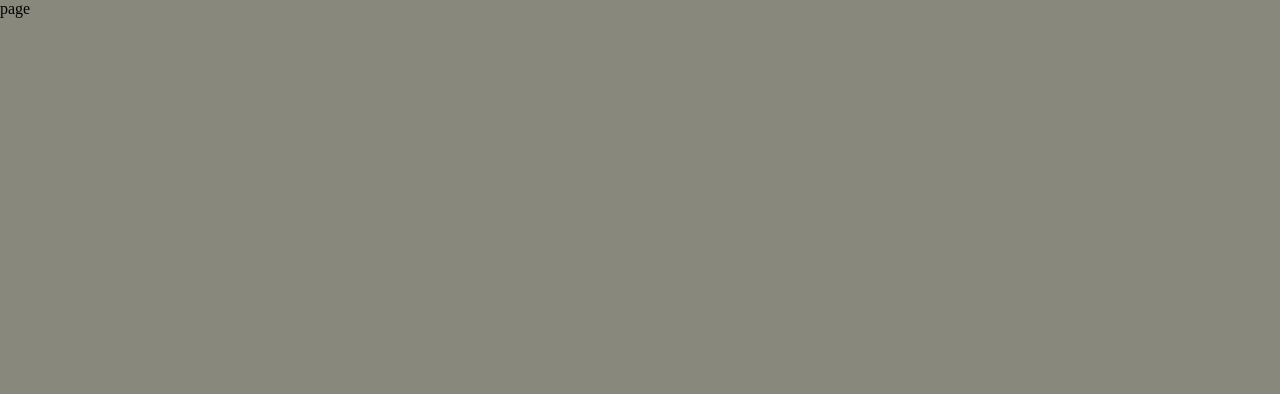
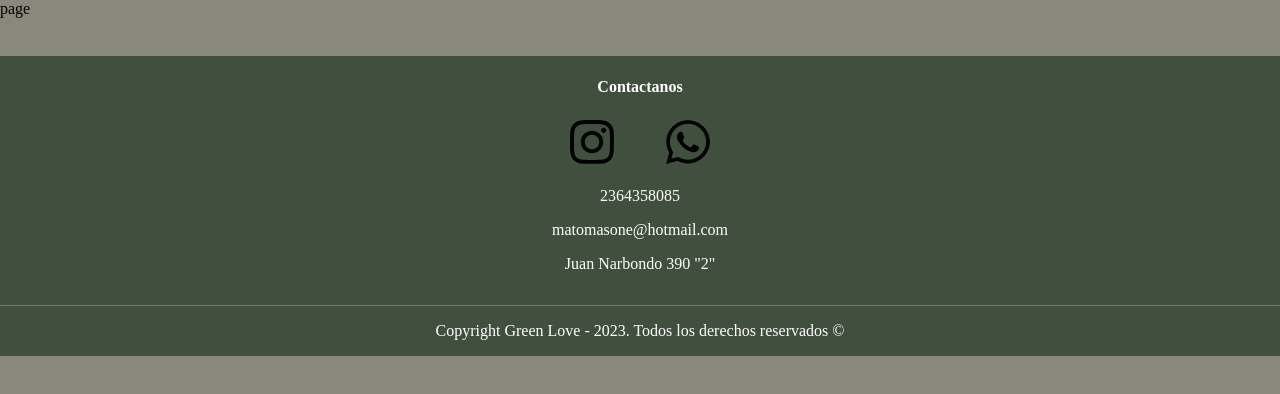
Before and after one commit to Nikias-Tacain/green-love, a Next.js app: page /tienda in a window 1280 px wide. Shown: the top 394 px of the page. Built offline with nearby package versions, Linux system fonts and the light colour scheme.

Commit message:
casi finalizado pantalla principal

```diff
--- /dev/null
+++ b/src/app/components/Footer.jsx
@@ -0,0 +1,29 @@
+import React from 'react'
+import styles from './Footer.module.css'
+import Link from 'next/link'
+import Image from 'next/image'
+export default function Footer() {
+  return (
+    <footer className={styles.footer}>
+        <section className={styles.footerSocialMedias}>
+            <h4>Contactanos</h4>
+            <div>
+                <Link href='https://www.instagram.com/green_love_mat/'>
+                    <Image src='/instagram.svg' width={50} height={50}/>
+                </Link>
+                <Link href='https://api.whatsapp.com/send?phone=2364358085'>
+                    <Image src='/whatsapp.svg' width={50} height={50}/>
+                </Link>
+            </div>
+            <article>
+                <p>2364358085</p>
+                <p>matomasone@hotmail.com</p>
+                <p>Juan Narbondo 390 "2"</p>
+            </article>
+        </section>
+        <section className={styles.footerDerechos}>
+            <p>Copyright Green Love - 2023. Todos los derechos reservados ©</p>
+        </section>
+    </footer>
+  )
+}
--- /dev/null
+++ b/src/app/components/Footer.module.css
@@ -0,0 +1,22 @@
+.footer{
+    margin-top: 3%;
+    height: 300px;
+    background-color: #41503e;
+    display: flex;
+    flex-direction: column;
+    justify-content: space-between;
+    color: #fff;
+}
+.footerSocialMedias{
+    text-align: center;
+}
+.footerSocialMedias div{
+    display: flex;
+    justify-content: space-around;
+    margin: auto;
+    width: 15%;
+}
+.footerDerechos{
+    border-top: 1px solid #767a63;
+    text-align: center;
+}
--- a/src/app/components/ImageEnvios.jsx
+++ b/src/app/components/ImageEnvios.jsx
@@ -1,9 +1,10 @@
 import React from 'react'
 import styles from './PreviewViewCategory.module.css'
+import Image from 'next/image'
 export default function ImageEnvios() {
   return (
     <div className={styles.imageEnvios}>
-
+      <Image src='/fondoEnvios.png' width={1520} height={550}/>
     </div>
   )
 }
--- a/src/app/components/PreviewViewCategory.module.css
+++ b/src/app/components/PreviewViewCategory.module.css
@@ -38,7 +38,6 @@
 .imageEnvios{
     width: 80%;
     height: 520px;
-    border: 1px solid;
     margin: auto;
     margin-top: 2%;
 }
--- a/src/app/layout.js
+++ b/src/app/layout.js
@@ -1,3 +1,4 @@
+import Footer from './components/Footer'
 import './globals.css'
 
 export const metadata = {
@@ -8,7 +9,11 @@ export const metadata = {
 export default function RootLayout({ children }) {
   return (
     <html lang="es">
-      <body>{children}</body>
+      <body>
+
+        {children}
+        <Footer />
+      </body>
     </html>
   )
 }
```
Also changed, not shown: src/app/components/Header.jsx (+6 -6 lines), public/fondoEnvios.png (added), public/instagram.svg (added).
